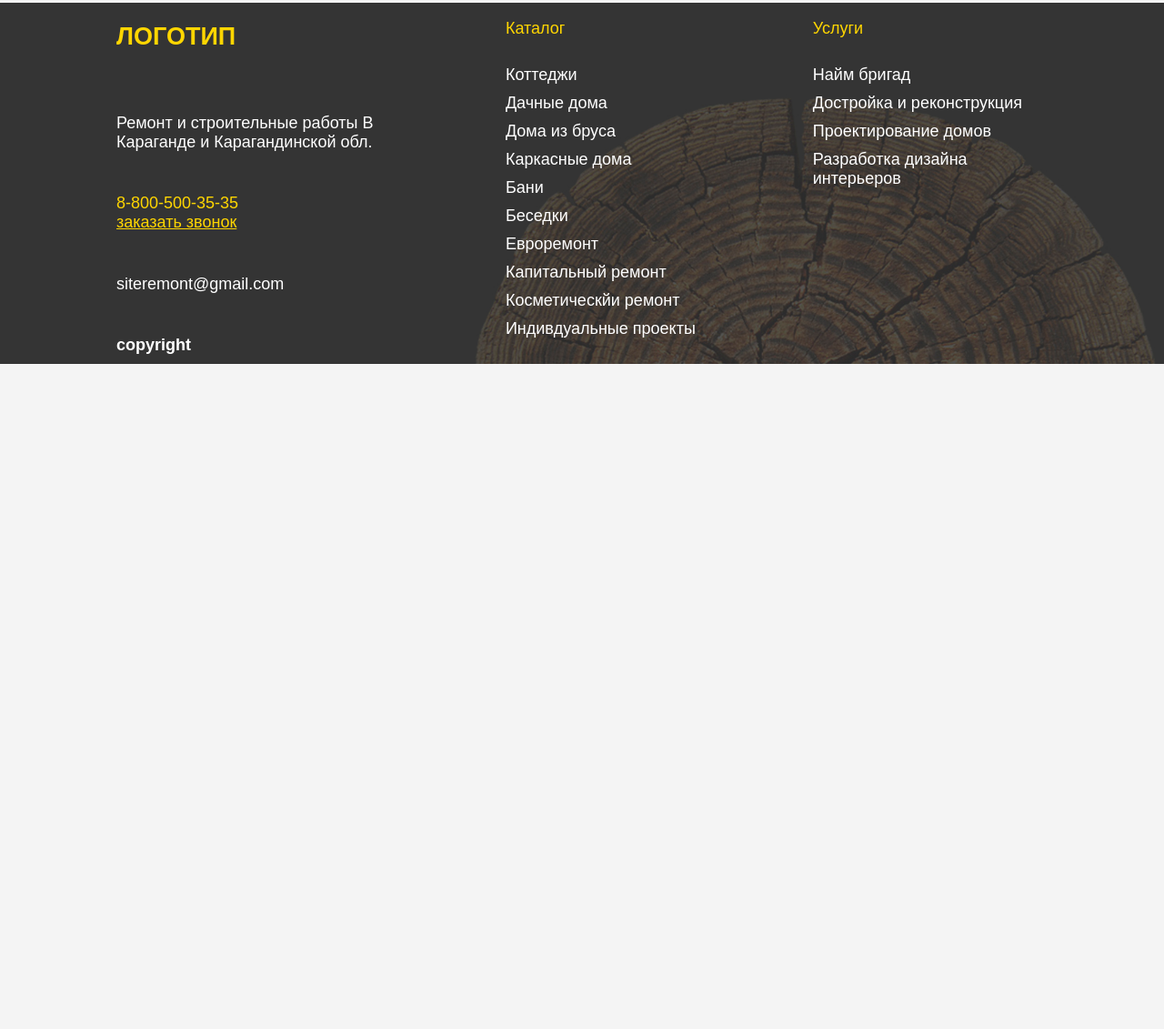
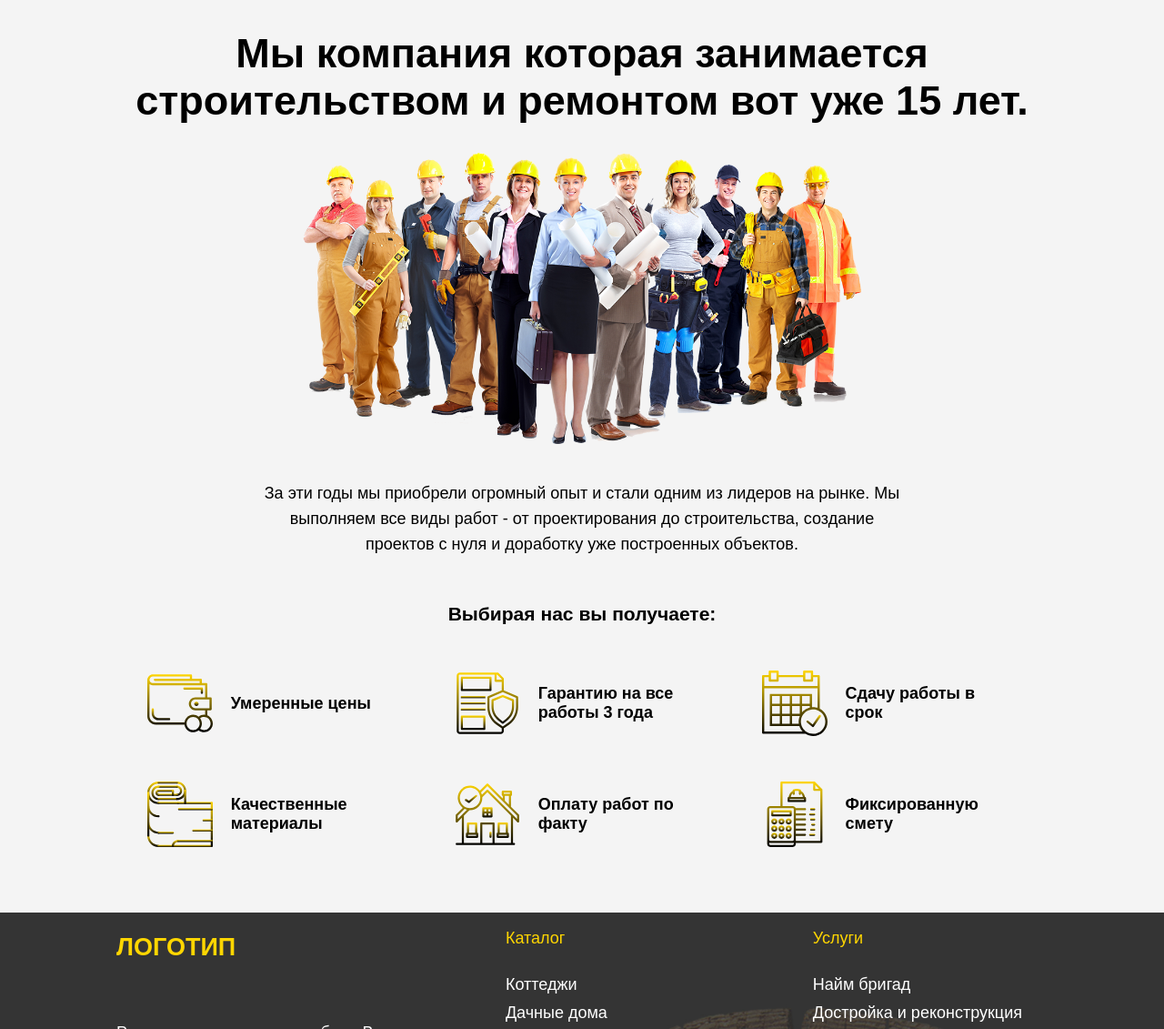
Before and after one commit to UncleNoice/BuildShop, a website: page web/html/index.html in a window 1280 px wide. Shown: the part 1359-2490 px from the top of the page at 91% size. Before the commit the page ends 1759 px from the top, so only its background shows below. Drawn offline with Linux system fonts and the light colour scheme.

Commit message:
about section done.

```diff
--- a/web/html/index.html
+++ b/web/html/index.html
@@ -81,7 +81,50 @@
                     <a href="#" class="link link_underline">подробнее</a>
                 </div>
             </section>
-            <section></section>
+            <section class="about">
+                <h1 class="about__title">
+                    Мы компания
+                    которая занимается строительством
+                    и ремонтом вот уже 15 лет.
+                </h1>
+                <img class="about__img" src="../Img/section/about/team.png" alt="">
+                <p>За эти годы мы приобрели огромный опыт и
+                    стали одним из лидеров на рынке.
+                    Мы выполняем все виды работ - от проектирования
+                    до строительства, создание проектов с нуля и доработку
+                    уже построенных объектов.
+                </p>
+                <div class="services">
+                    <h3>Выбирая нас вы получаете:</h3>
+                    <div class="services__grid">
+                        <div class="services__item">
+                            <img src="../Img/section/about/wallet.svg" alt="">
+                            <p>Умеренные цены</p>
+                        </div>
+                        <div class="services__item">
+                            <img src="../Img/section/about/warranty.svg" alt="">
+                            <p>Гарантию на все работы 3 года</p>
+                        </div>
+                        <div class="services__item">
+                            <img src="../Img/section/about/calendar.svg" alt="">
+                            <p>Сдачу работы в срок</p>
+                        </div>
+                        <div class="services__item">
+                            <img src="../Img/section/about/wood.svg" alt="">
+                            <p>Качественные
+                                материалы</p>
+                        </div>
+                        <div class="services__item">
+                            <img src="../Img/section/about/stay-at-home.svg" alt="">
+                            <p>Оплату работ по факту</p>
+                        </div>
+                        <div class="services__item">
+                            <img src="../Img/section/about/budget.svg" alt="">
+                            <p>Фиксированную смету</p>
+                        </div>
+                    </div>
+                </div>
+            </section>
         </div>
         <footer class="footer">
             <div class="footer__content">
@@ -118,9 +161,11 @@
                         <li class="footer__service footer_category"><a href="#" class="link link_white"><span
                                     class="footer__category">Услуги</span></a></li>
                         <li class="footer__service"><a href="#" class="link link_white">Найм бригад</a></li>
-                        <li class="footer__service"><a href="#" class="link link_white">Достройка и реконструкция</a></li>
+                        <li class="footer__service"><a href="#" class="link link_white">Достройка и реконструкция</a>
+                        </li>
                         <li class="footer__service"><a href="#" class="link link_white">Проектирование домов</a></li>
-                        <li class="footer__service"><a href="#" class="link link_white">Разработка дизайна интерьеров</a></li>
+                        <li class="footer__service"><a href="#" class="link link_white">Разработка дизайна
+                                интерьеров</a></li>
                     </ul>
                 </div>
             </div>
--- /dev/null
+++ b/web/style/scss/about.scss
@@ -0,0 +1,47 @@
+.about{
+    display: flex;
+    flex-direction: column;
+    align-items: center;
+    text-align: center;
+
+    &__title{
+        font-size: 2.5rem;
+    }
+
+    &__img{
+        width: 60%;
+        margin-bottom: 40px;
+    }
+
+    &>p{
+        width: 70%;
+        line-height: 28px;
+        margin-bottom: 10px;
+    }
+}
+
+.services{
+    width: 100%;
+    margin-top: 20px;
+
+    &__grid{
+        margin-top: 50px;
+        display: grid;
+        grid-template-columns: 33% 33% 33%;
+        grid-row-gap: 50px;
+    }
+
+    &__item{
+        margin: 0 auto;
+        width: 80%;
+        display: flex;
+        align-items: center;
+        justify-content: flex-start;
+        text-align: left;
+        font-weight: bold;
+        &>img{
+            width: 4rem;
+            margin-right: 20px;
+        }
+    }
+}
--- a/web/style/scss/main.scss
+++ b/web/style/scss/main.scss
@@ -5,5 +5,6 @@
 
 @import 'header.scss';
 @import 'pricelist.scss';
+@import 'about.scss';
 
-@import 'footer.scss'
+@import 'footer.scss';
```
Also changed, not shown: web/Img/section/about/budget.svg (added), web/Img/section/about/calendar.svg (added), web/Img/section/about/stay-at-home.svg (added), web/Img/section/about/team.png (added), web/Img/section/about/wallet.svg (added), web/Img/section/about/warranty.svg (added), web/Img/section/about/wood.svg (added), web/style/css/main.css, 1 other file.
